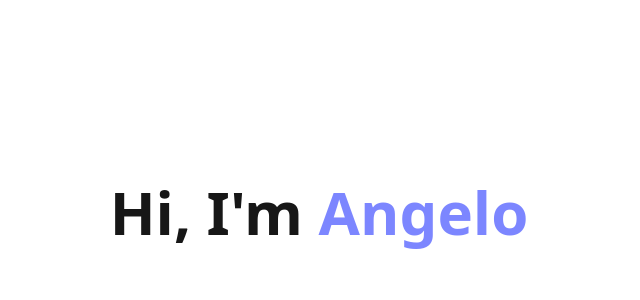
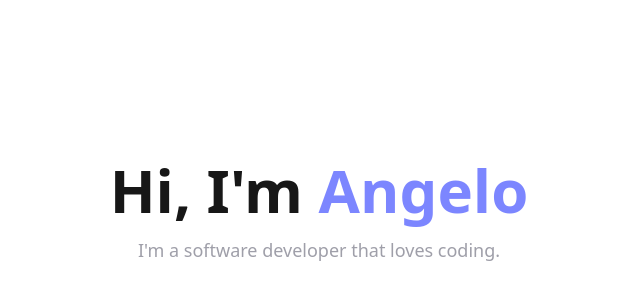
Before and after one commit to Angelo-Miguel-de-Padua/portfolio, a Next.js app: page / in a window 1280 px wide. Shown: the part 188-488 px from the top of the page, without its empty margins (321-961 px from the left). Built offline with nearby package versions, Linux system fonts and the light colour scheme.

Commit message:
added animation description

```diff
--- a/src/components/Hero.tsx
+++ b/src/components/Hero.tsx
@@ -16,6 +16,15 @@ export default function Hero() {
         Hi, I&apos;m <span className="text-indigo-400">Angelo</span>
       </motion.h1>
 
+      <motion.p
+        initial={{ opacity: 0, y: 20 }}
+        animate={{ opacity: 1, y: 0 }}
+        transition={{ duration: 1 }}
+        className="mt-4 text-lg max-w-xl text-zinc-400"
+      >
+        I&apos;m a software developer that loves coding.
+      </motion.p>
+
     </section>
   );
 }
```
